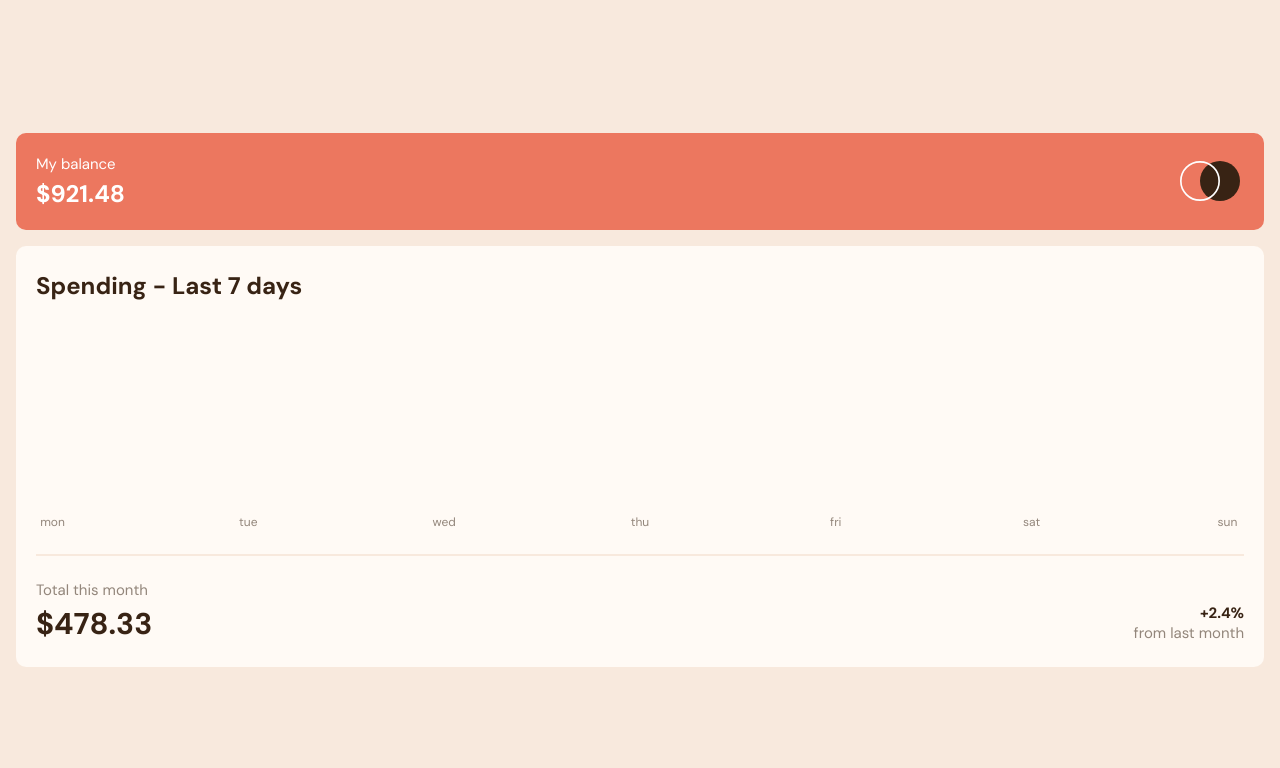
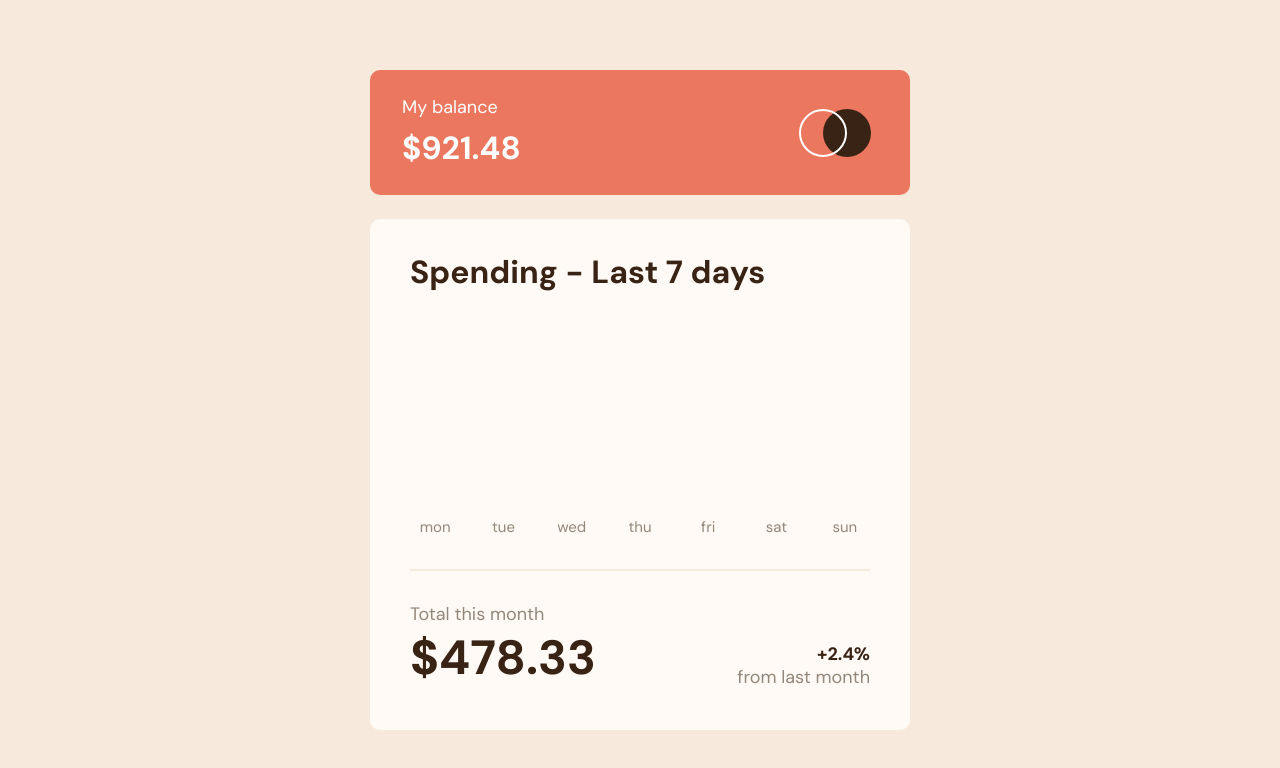
Before and after one commit to Jason-Donmoyer/Expenses-Chart-Component, a plain HTML site: page index.html in a window 1280 px wide. Drawn offline with Linux system fonts and the light colour scheme; no server answers.

Commit message:
styles for desktop

```diff
--- a/css/styles.css
+++ b/css/styles.css
@@ -236,3 +236,147 @@ html {
   text-align: right;
   color: var(--dark-color);
 }
+
+
+/* ###################################################################### */
+
+                          /* MEDIA QUERIES */
+
+/* ###################################################################### */
+
+
+@media screen and (min-width: 580px) {
+
+
+  /* body */
+  .main-container {
+    background-color: var(--light-nuetral-color);
+    display: flex;
+    justify-content: center;
+  }
+
+
+  /* Main Content Container */
+  .main-content-container {
+    padding: 0rem;
+  }
+
+
+  /* Header */
+  .header {
+    width: 30rem;
+    height: 6.944444rem;
+    margin-bottom: 1.333333rem;
+  }
+
+
+  /* Header Content */
+  .header-content-container {
+    margin-left: 1.777778rem;
+  }
+
+
+  /* Header Copy */
+  .header-copy {
+    font-size: 1rem;
+    line-height: 1.277778rem;
+    margin-bottom: 0.444444rem;
+  }
+
+
+  /* Header Amount */
+  .header-amount {
+    font-size: 1.777778rem;
+    line-height: 2.333333rem;
+  }
+
+
+  /* Logo Container */
+  .logo-container {
+    width: 4rem;
+    height: 2.666667rem;
+    margin-right: 2.166667rem;
+  }
+
+
+  /* Main Content */
+  .main-content {
+    width: 30rem;
+    padding: 1.777778rem 2.222222rem 2.222222rem 2.222222rem;
+  }
+
+
+  /* h1 Main Heading */
+  .main-heading {
+    font-size: 1.777778rem;
+    line-height: 2.333333rem;
+  }
+
+
+  /* Bar Chart Container */
+  .bar-chart-container {
+    height: 13.555556rem;
+  }
+
+
+  /* Bar Graph Container */
+  .bar-graph-container {
+    width: 2.797778rem;
+  }
+
+
+  /* Bar Graph */
+  .bar-graph {
+    margin-bottom: 0.444444rem;
+  }
+
+
+  /* Bar Graph Copy */
+  .bar-graph-copy {
+    font-size: 0.833333rem;
+    line-height: 1.111111rem;
+  }
+
+
+  /* Horizontal Line */
+  .horizontal-line {
+    margin-top: 1.777778rem;
+    margin-bottom: 1.777778rem;
+  }
+
+
+  /* Stats Container */
+  .stats-container {
+    height: 4.833333rem;
+  }
+
+
+  /* Total Stats Amount */
+  .total-stats-amount {
+    font-size: 2.666667rem;
+    line-height: 3.472222rem;
+  }
+
+
+  /* Last Month Stats Container */
+  .last-month-stats-container {
+    height: 2.611111rem;
+  }
+
+
+  /* Stats Copy */
+  .total-stats-copy,
+  .change-percentage,
+  .last-month-change-copy {
+    font-size: 1rem;
+    line-height: 1.277778rem;
+  }
+
+
+  /* Total Stats Copy */
+  .total-stats-copy {
+    margin-bottom: 0.0555556rem;
+  }
+
+
+}
--- a/main.js
+++ b/main.js
@@ -77,7 +77,7 @@ async function getExpenseData() {
   const res = await fetch('https://jason-donmoyer.github.io/JSON-Files/expenses-data.json');
   const data = await res.json();
   // console.log(data);
-  data.forEach((obj) => expenseData.push(obj))
+  data.forEach((obj) => expenseData.push(obj));
   getHighestExpense(expenseData);
   getGraphHeight(expenseData);
 }
```
